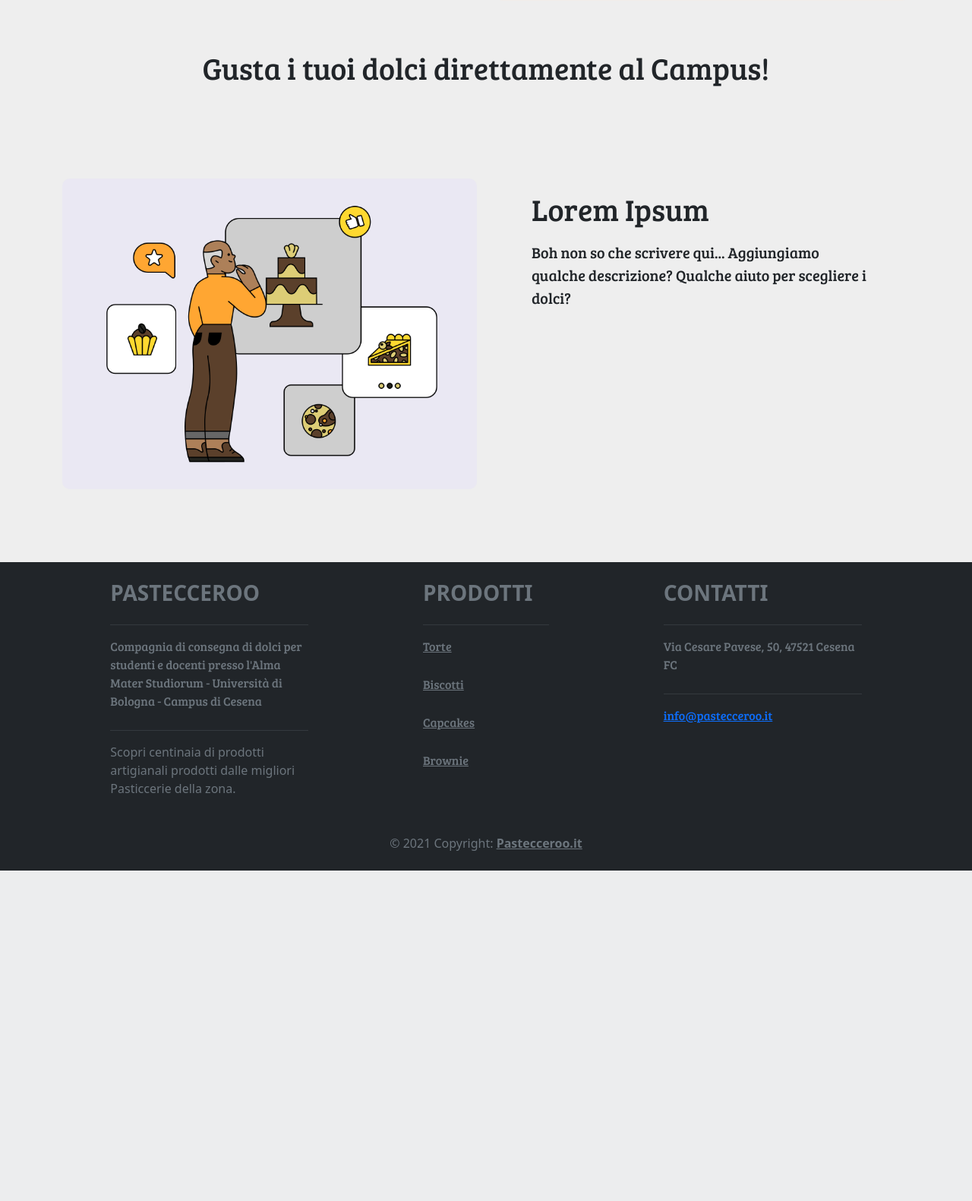
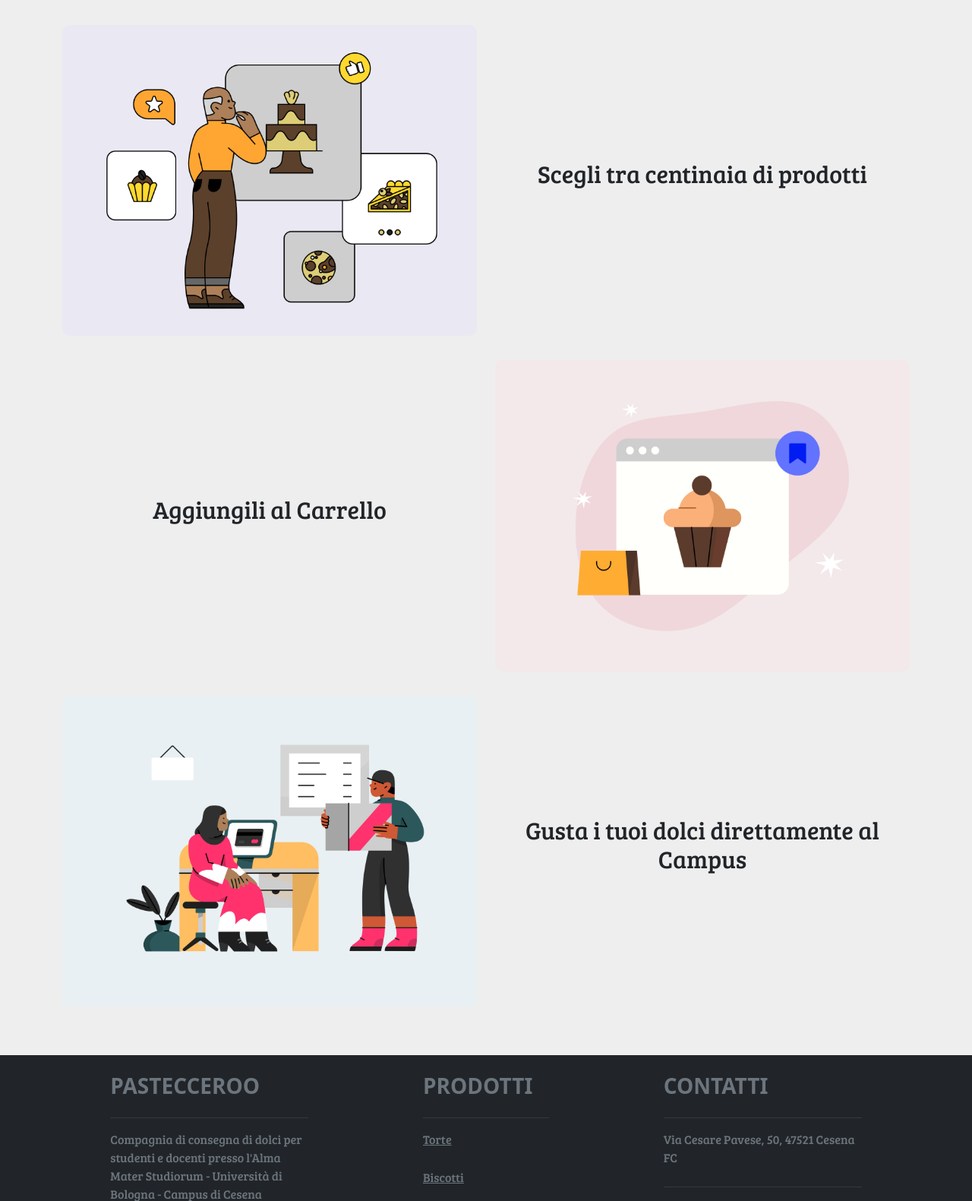
Before and after one commit to ProgettoTW/elab_tw, a PHP site: page /elab_tw/ in a window 1280 px wide. Shown: the part 549-2130 px from the top of the page at 76% size. Before the commit the page ends 1695 px from the top, so only its background shows below. Run offline with PHP 8.4, Linux system fonts and the light colour scheme; some libraries are stand-ins or nearby versions.

Commit message:
index  finita

```diff
--- a/css/headerStyle.css
+++ b/css/headerStyle.css
@@ -14,6 +14,9 @@
   max-width: 100px;
 }
 
+a:hover{
+  color:black;
+}
 
 .bi {
     font-size: 1.7rem;
--- a/css/indexStyle.css
+++ b/css/indexStyle.css
@@ -11,6 +11,10 @@
 p,h1,.btn-shop{
   font-family: "Bree Serif", serif;
   padding-bottom: 10px;
+}
+
+h2{
+  font-family: "Bree Serif", serif;
 }
 .body a:hover{
   color: black;
--- a/index.php
+++ b/index.php
@@ -25,29 +25,42 @@ $products = new ProductDB();
         </div>
     </div>
 </div>
-<div class="text-center py-5">
+<div class="py-3 align-items-center d-flex">
     <div class="container">
-        <div class="row">
-            <div class="col-md-12">
-                <h1 class="mb-3">Gusta i tuoi dolci direttamente al Campus!</h1>
-            </div>
+        <div class="row flex-md-row-reverse">
+        <div class="text col-md-6 text-center my-auto">
+                <div class=" py-3 col-md-12  my-auto text-center">
+                    <h2 class="mb-3">Scegli tra centinaia di prodotti</h2>
+                </div>
+        </div>
+            <div class="col-md-6"><img class="img-fluid d-block" src="img/img2.jpg" alt=""></div>
         </div>
     </div>
 </div>
-<div class="py-5">
+<div class="py-3 align-items-center d-flex">
     <div class="container">
         <div class="row">
-            <div class="col-md-6"><img class="img-fluid d-block" src="img/img2.jpg"
-                                       alt="Uomo che consulta diversi dolci esposti in vetrina"></div>
-            <div class="col-md-6">
-                <div class="px-md-5 p-3 col-md-12 d-flex flex-column align-items-start justify-content-center">
-                    <h1>Lorem Ipsum</h1>
-                    <p class="mb-3 lead">Boh non so che scrivere qui... Aggiungiamo qualche descrizione? Qualche aiuto
-                        per scegliere i dolci?</p>
+        <div class="text col-md-6 text-center my-auto">
+                <div class=" py-3 col-md-12  my-auto text-center">
+                    <h2 class="mb-3">Aggiungili al Carrello</h2>
                 </div>
-            </div>
+        </div>
+            <div class="col-md-6"><img class="img-fluid d-block" src="img/img3.jpg" alt=""></div>
         </div>
     </div>
+</div>
+<div class="py-3 align-items-center d-flex">
+    <div class="container">
+        <div class="row flex-md-row-reverse">
+        <div class="text col-md-6 text-center my-auto">
+                <div class=" py-3 col-md-12  my-auto text-center">
+                    <h2 class="mb-3">Gusta i tuoi dolci direttamente al Campus</h2>
+                </div>
+        </div>
+            <div class="col-md-6"><img class=" img2 img-fluid d-block" src="img/img6.jpg" alt=""></div>
+        </div>
+    </div>
+</div>
 </div>
 <?php
 require_once("includes/footer.php");
```
